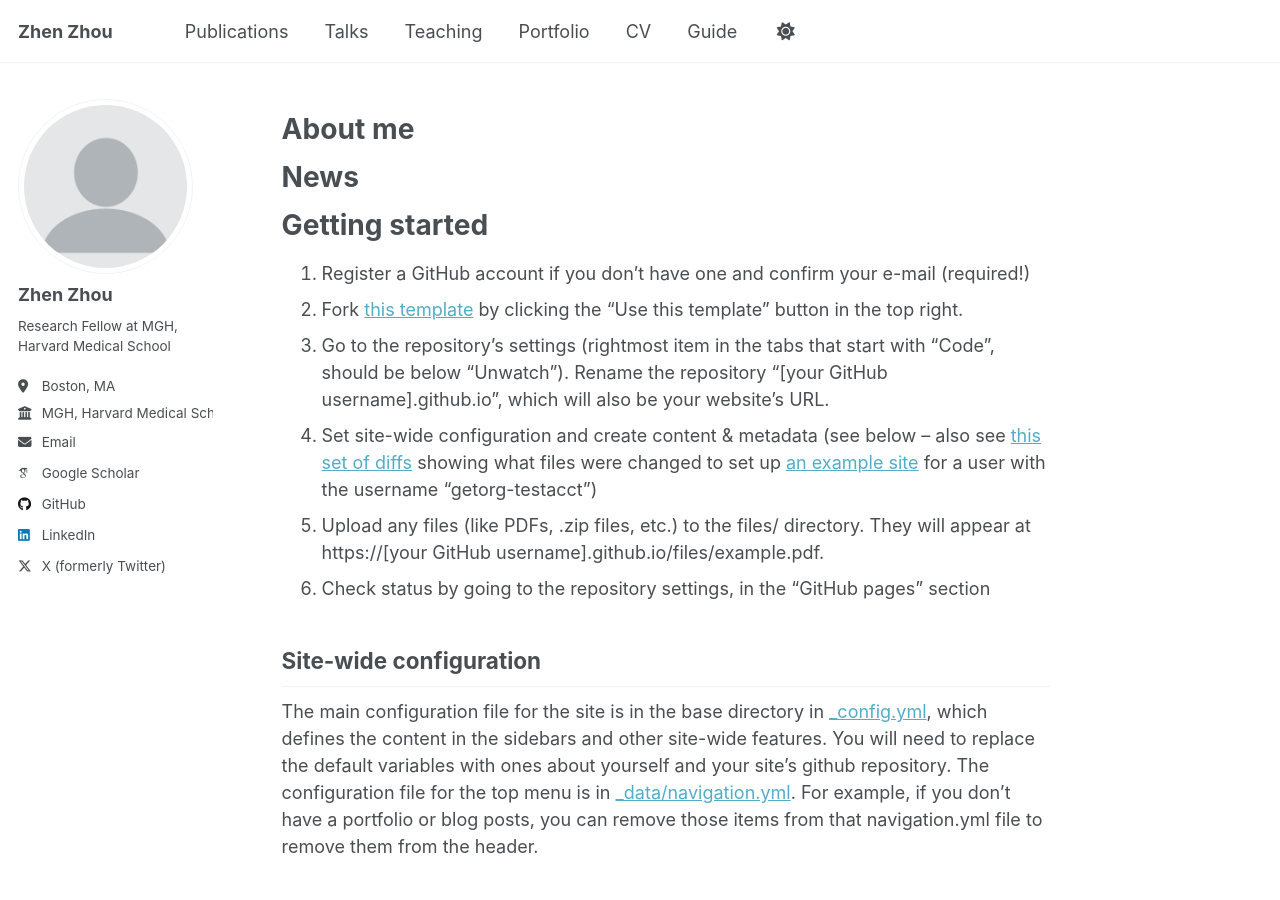
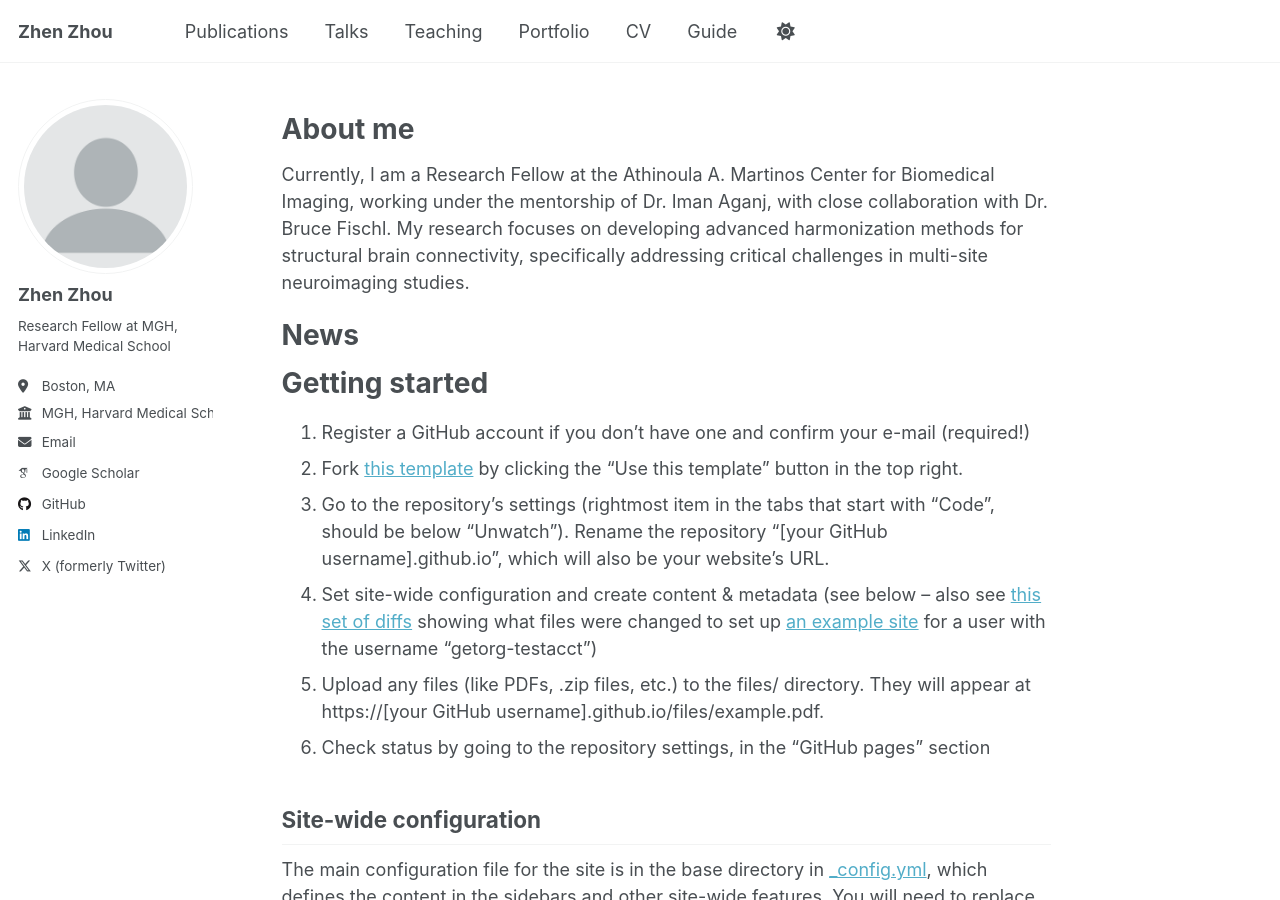
Before and after one commit to ZhenZhouZZ/zhenzhouzz.github.io, a Jekyll site: the page built from _pages/about.md, in a window 1280 px wide and 900 px high. Built offline with Jekyll 4.4.1, drawn with Linux system fonts in a browser that asks for light colours; some web fonts are replaced.

Commit message:
update main webpage

```diff
--- a/_pages/about.md
+++ b/_pages/about.md
@@ -9,7 +9,7 @@ redirect_from:
 
 About me
 ======
-
+Currently, I am a Research Fellow at the Athinoula A. Martinos Center for Biomedical Imaging, working under the mentorship of Dr. Iman Aganj, with close collaboration with Dr. Bruce Fischl. My research focuses on developing advanced harmonization methods for structural brain connectivity, specifically addressing critical challenges in multi-site neuroimaging studies.
 
 News
 ======
```
